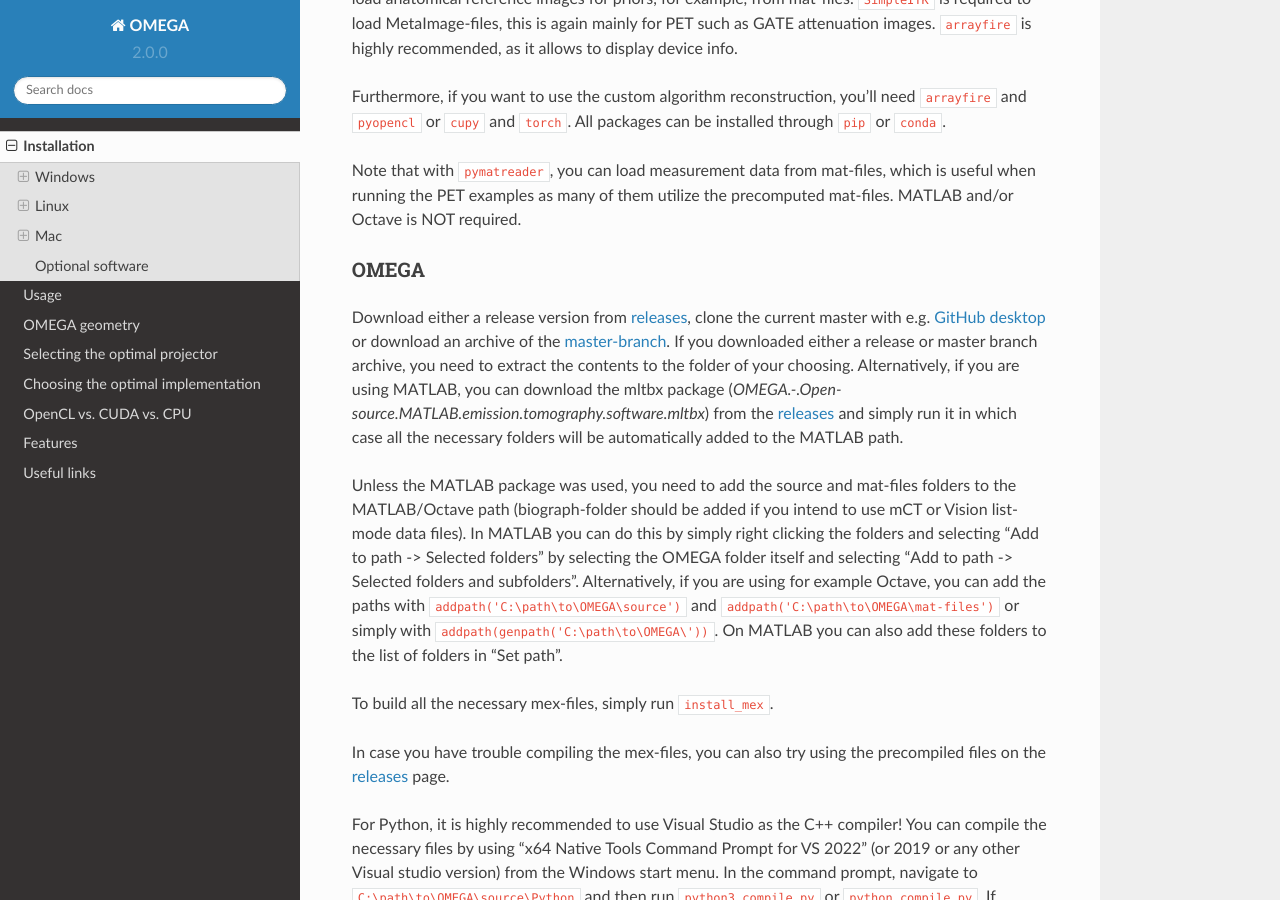
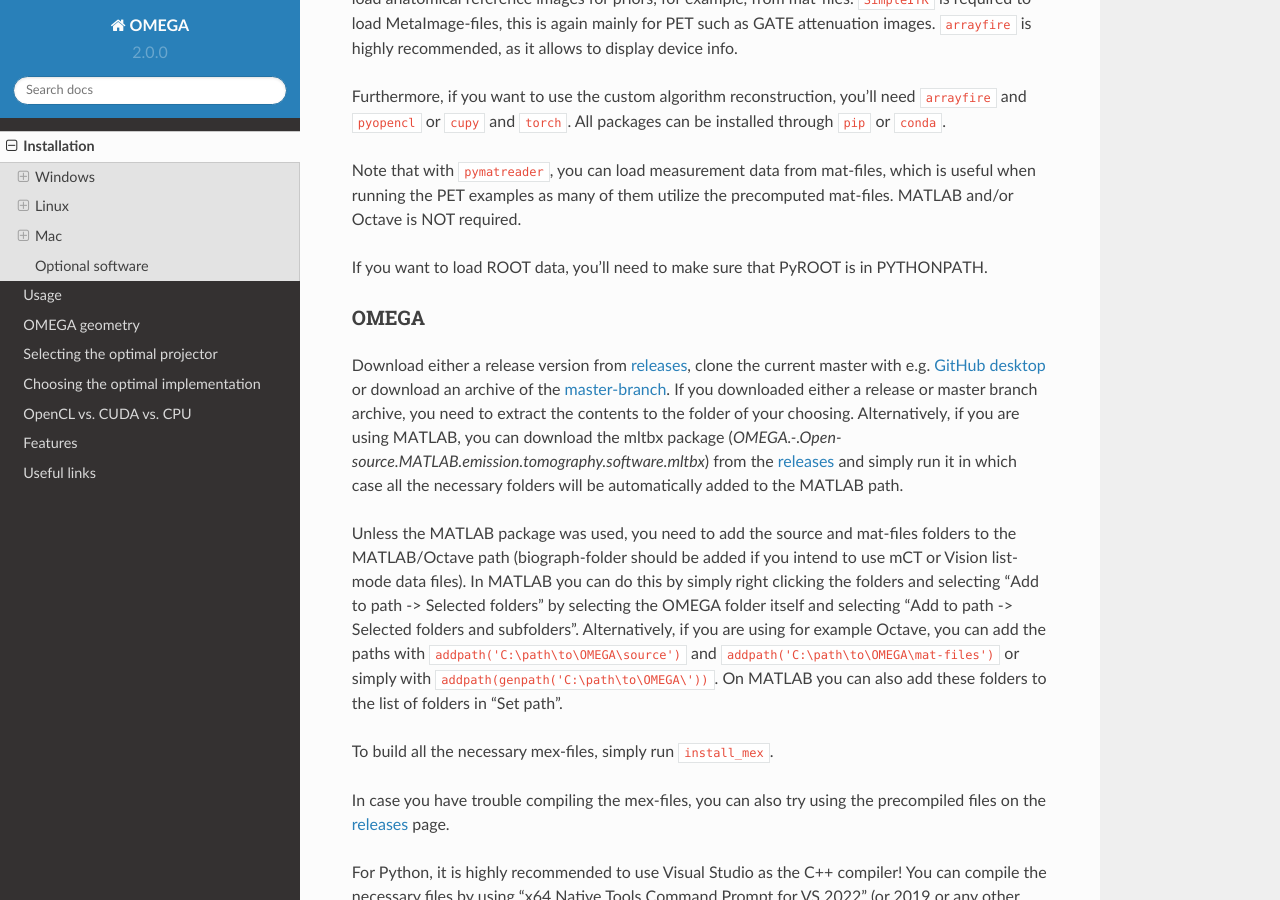
Before and after one commit to villekf/OMEGA-doc, a Sphinx documentation site: the page built from docs/source/installation.rst, in a window 1280 px wide and 900 px high, scrolled down 3648 px. Built offline with Sphinx 7.4.7 and the Read the Docs theme 2.0.0, drawn with Linux system fonts in a browser that asks for light colours; some of the changed text lies outside the part shown.

Commit message:
ROOT in Python

```diff
--- a/docs/source/installation.rst
+++ b/docs/source/installation.rst
@@ -97,6 +97,8 @@
 
 Note that with ``pymatreader``, you can load measurement data from mat-files, which is useful when running the PET examples as many of them utilize the precomputed mat-files. MATLAB and/or Octave is NOT required.
 
+If you want to load ROOT data, you'll need to make sure that PyROOT is in PYTHONPATH.
+
 OMEGA
 ^^^^^
 
@@ -194,6 +196,8 @@
 Furthermore, if you want to use the custom algorithm reconstruction, you'll need ``arrayfire`` and ``pyopencl`` or ``cupy`` and ``torch``. All packages can be installed through ``pip`` or ``conda``.
 
 Note that with ``pymatreader``, you can load measurement data from mat-files, which is useful when running the PET examples as many of them utilize the precomputed mat-files. MATLAB and/or Octave is NOT required.
+
+If you want to load ROOT data, you'll need to make sure that PyROOT is in PYTHONPATH.
 
 OMEGA
 ^^^^^
```
